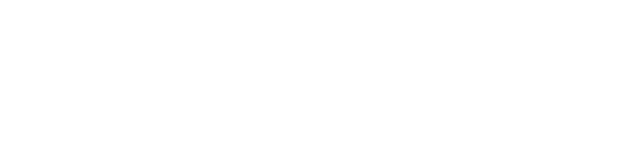
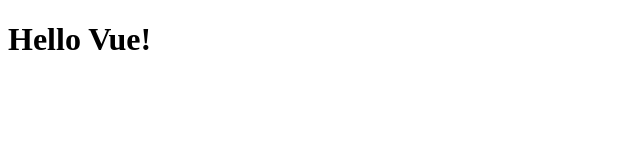
Before and after one commit to simoneditaranto/vue-hello, a plain HTML site: page index.html in a window 1280 px wide. Shown: the whole page, without its empty margins (0-640 px from the left). Drawn offline with nearby package versions, Linux system fonts and the light colour scheme.

Commit message:
messaggio a schermo stampato

```diff
--- a/index.html
+++ b/index.html
@@ -11,7 +11,27 @@
 
 <body>
 
+    <div id="app">
+        <h1>{{message}}</h1>
+    </div>
 
+
+    <!-- importazione della libreria Vue -->
+    <script src="https://unpkg.com/vue@3"></script>
+
+    <script>
+        const { createApp } = Vue;
+
+        createApp({
+            data() {
+                return {
+
+                    message: "Hello Vue!",
+
+                }
+            }
+        }).mount("#app");
+    </script>
 
 </body>
 
```
